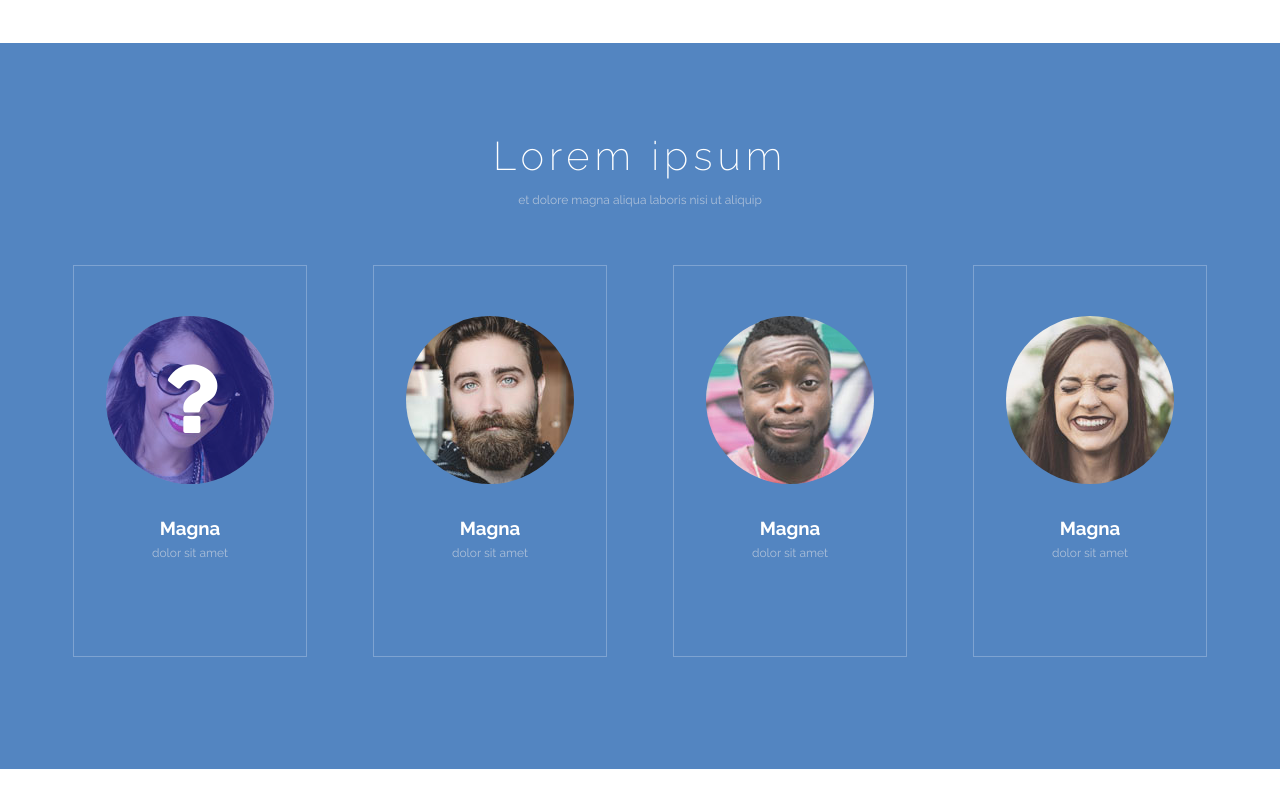
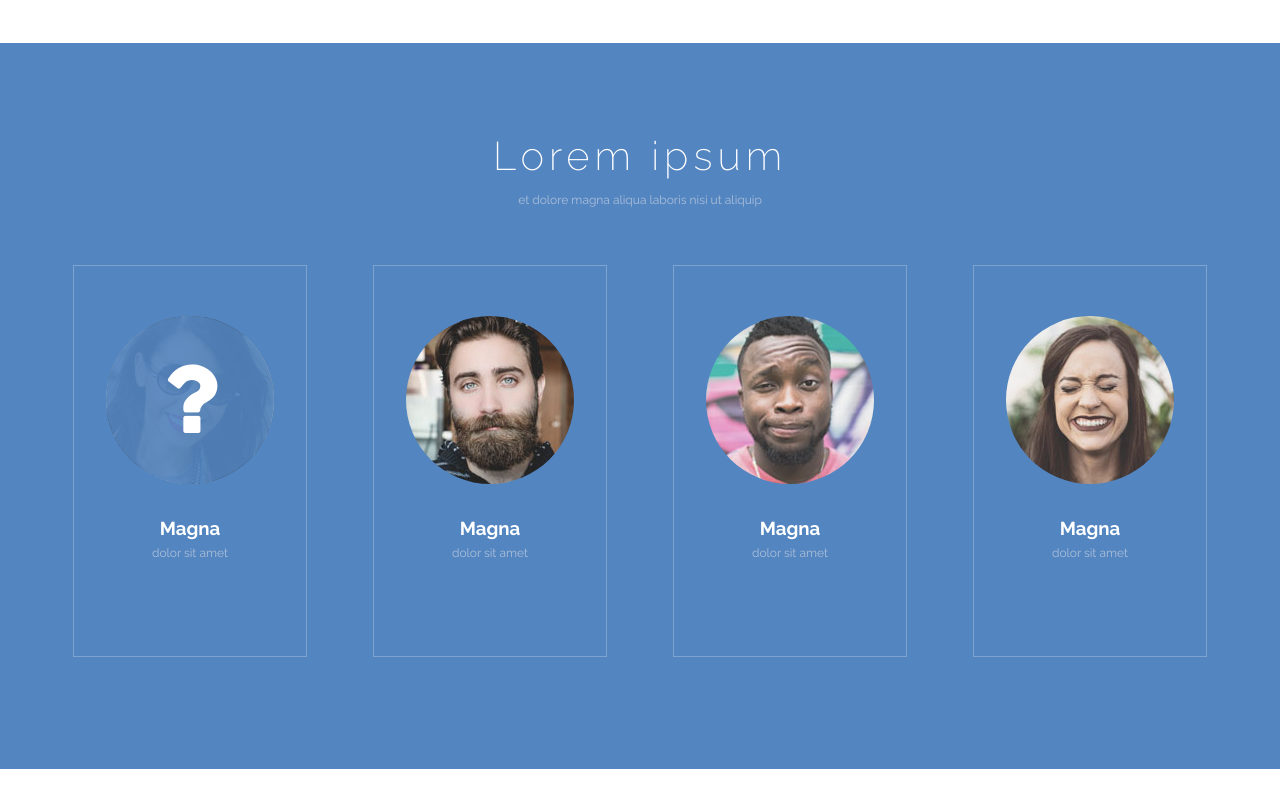
Before and after one commit to MrEyelet/KB, a plain HTML site: page ZADANIE3/index.html in a window 1280 px wide. In both pictures the pointer is over the element 190 px from the left and 1337 px from the top of the page. Shown: the part 937-1737 px from the top of the page. Drawn offline with Linux system fonts and the light colour scheme.

Commit message:
Update style.css

```diff
--- a/ZADANIE3/style.css
+++ b/ZADANIE3/style.css
@@ -203,7 +203,7 @@ button:hover {
 }
 
 .circle-layer:hover {
-	background: rgba(0, 0, 255, 0.3);
+	background: rgba(83, 133, 193, 0.9);
 	color: #fff;
 }
 
```
